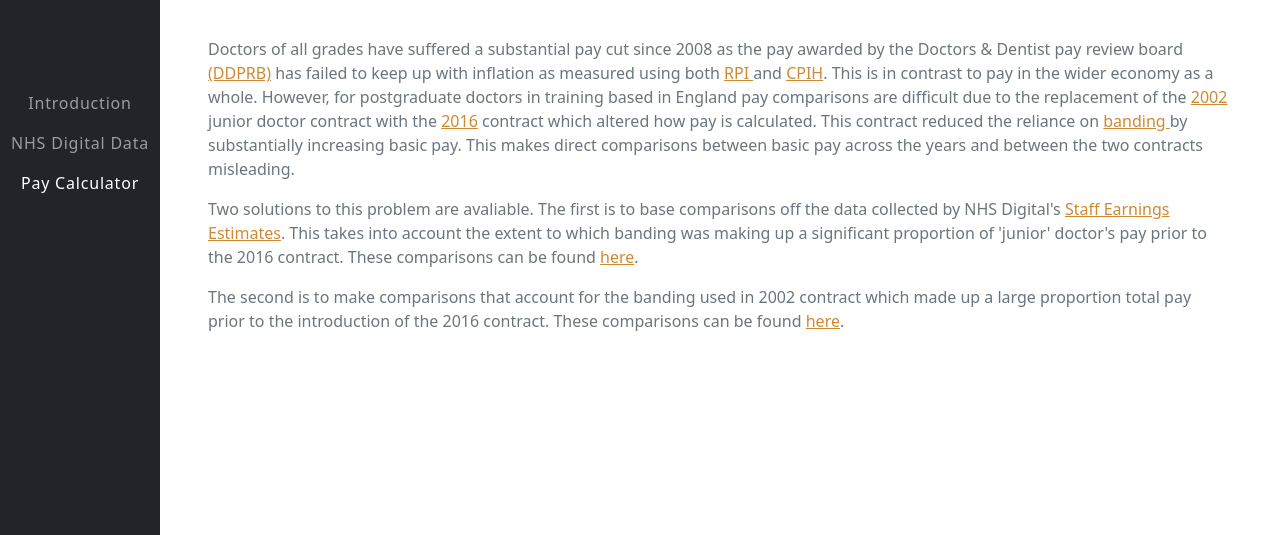
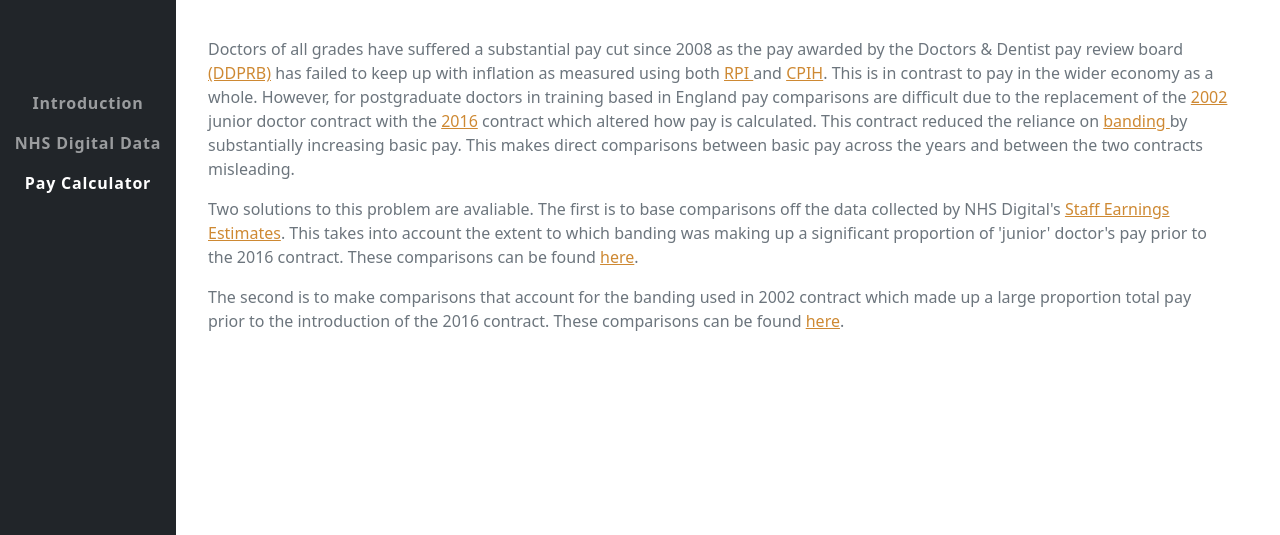
Before and after one commit to BarkingTree/DoctorsPayCutCalculatorJS, a website with bundled scripts: page index.html in a window 1280 px wide. Shown: the part 265-800 px from the top of the page. Built offline with nearby package versions, Linux system fonts and the light colour scheme.

Commit message:
Twekaed sidenav appearance

```diff
--- a/style.scss
+++ b/style.scss
@@ -26,8 +26,9 @@ $theme-colors: map-merge($theme-colors, $custom-colors);
 	.navbar-nav {
 		.nav-item {
 			.nav-link {
-				font-weight: 300;
+				font-weight: 800;
 				letter-spacing: 0.05rem;
+
 			}
 		}
 	}
@@ -81,7 +82,7 @@ body {
 		left: 0;
 		display: flex;
 		flex-direction: column;
-		width: 10rem;
+		width: 11rem;
 		height: 100vh;
 		.navbar-brand {
 			display: flex;
```
Also changed, not shown: styles/style.css, 1 other file.
